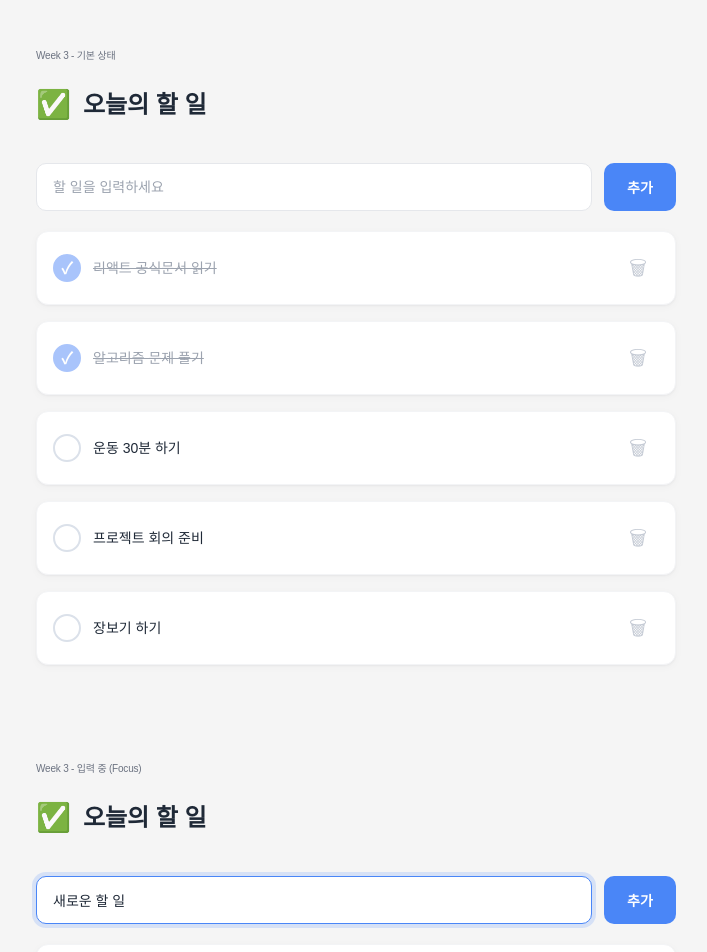
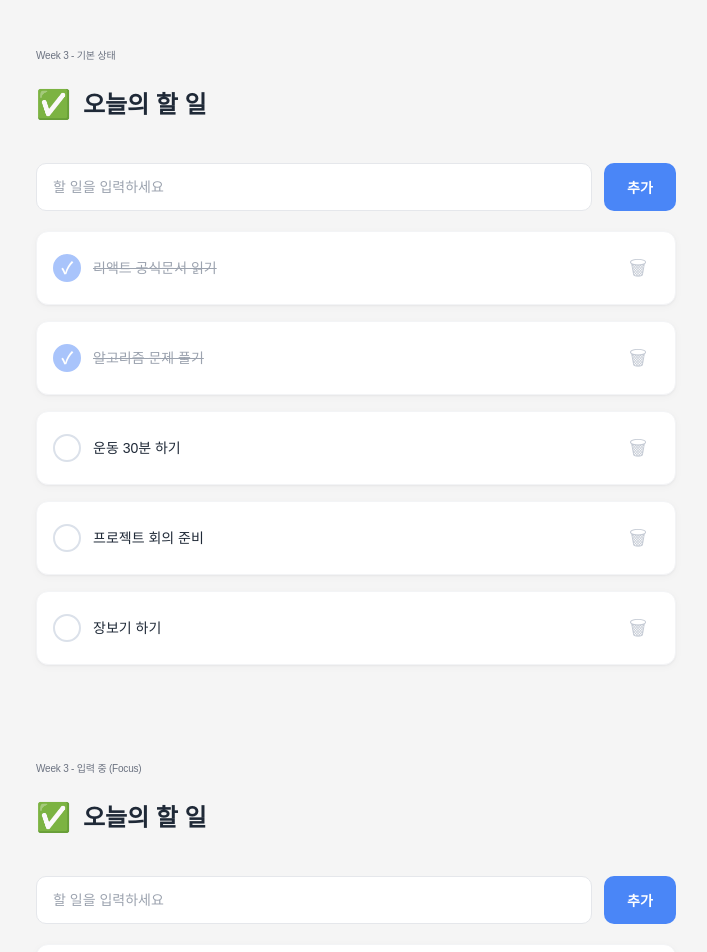
Before and after one commit to IT-Cotato/13th-Frontend-Assignment, a React (Vite) app in the folder week1/: page / in a window 1280 px wide. Shown: the top 952 px of the page, without its empty margins (284-991 px from the left). Built offline with nearby package versions, Linux system fonts and the light colour scheme; a web font is replaced by a local one.

Commit message:
feat: 할 일 입력 기능 & UI 디자인 수정

```diff
--- a/week1/src/App.tsx
+++ b/week1/src/App.tsx
@@ -7,7 +7,7 @@ export default function App() {
   const [todoItems, setTodoItems] = useState(initialTodoItems);
   const [newTodo, setNewTodo] = useState("");
   const [focusItems, setFocusItems] = useState(focusPreviewItems);
-  const [focusTodo, setFocusTodo] = useState("새로운 할 일");
+  const [focusTodo, setFocusTodo] = useState("");
 
   function handleToggle(id: number) {
     setTodoItems((currentItems) =>
@@ -101,10 +101,11 @@ export default function App() {
             <TodoHeader icon="✅" title="오늘의 할 일" headingId="focus-title" />
             <form className="todo-form" onSubmit={handleFocusAdd}>
               <input
-                className="todo-input is-focused"
+                className="todo-input"
                 type="text"
                 value={focusTodo}
                 onChange={(event) => setFocusTodo(event.target.value)}
+                placeholder="할 일을 입력하세요"
                 aria-label="새로운 할 일 입력"
               />
               <button className="todo-add-button" type="submit">
```
